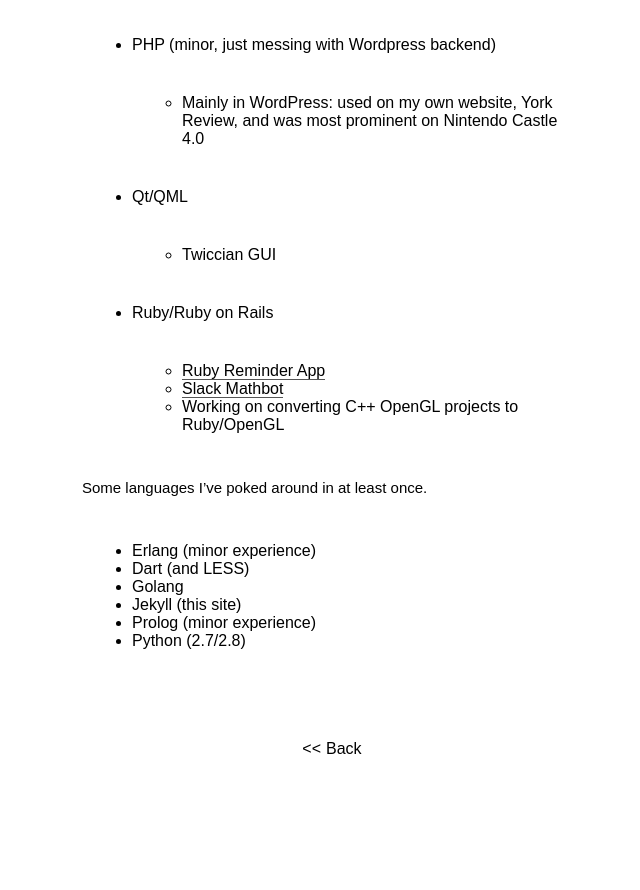
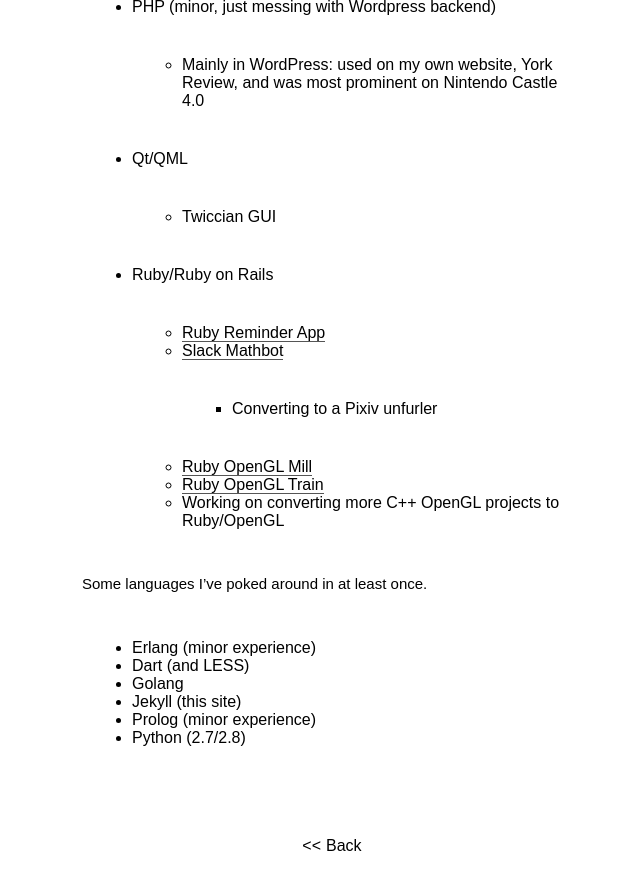
Before and after one commit to Larke12/larke12.github.io, a Jekyll site: the page built from _posts/2015-12-24-programming.md, in a window 1280 px wide and 900 px high, scrolled down 1113 px. Shown: the top 890 px of the window, without its empty margins (308-948 px from the left). Built offline with Jekyll 4.4.1, drawn with Linux system fonts in a browser that asks for light colours; some web fonts are replaced; before the commit the page ends 1916 px from its top, so only the background shows below that.

Commit message:
Changed some layouts, added OpenGL to Programming

```diff
--- a/_layouts/post.html
+++ b/_layouts/post.html
@@ -16,7 +16,7 @@ layout: default
 
 	<div class="center">
 		<h1>{{ page.title }}</h1>
-		<time>{{ page.date | date: '%B %-d, %Y' }}</time>
+		<!-- <time>{{ page.date | date: '%B %-d, %Y' }}</time> -->
 	</div>
 
 	<div class="divider"></div>
--- a/_posts/2015-12-24-programming.md
+++ b/_posts/2015-12-24-programming.md
@@ -27,7 +27,10 @@ Below is a list of programming languages to which I’ve been exposed. I am neit
 + Ruby/Ruby on Rails
 	+ [Ruby Reminder App](https://github.com/Larke12/ruby-reminder)
 	+ [Slack Mathbot](https://github.com/Larke12/slack-mathbot)
-	+ Working on converting C++ OpenGL projects to Ruby/OpenGL
+		+ Converting to a Pixiv unfurler
+	+ [Ruby OpenGL Mill](https://github.com/Larke12/ruby-opengl-mill)
+	+ [Ruby OpenGL Train](https://github.com/Larke12/ruby-opengl-train)
+	+ Working on converting more C++ OpenGL projects to Ruby/OpenGL
 
 Some languages I've poked around in at least once.
 
--- a/index.html
+++ b/index.html
@@ -9,8 +9,8 @@ layout: default
 
 		<li>
 			<div class="post-date">
-				<!-- <span>{{ post.date | date: "%b %d, %Y" }}</span> -->
-				<span>"^.^"</span>
+				 <!-- <span>{{ post.date | date: "%b %d, %Y" }}</span> -->
+				 <span>{{ post.date | date: "%Y" }}</span>
 			</div>
 			<div class="title">
 				<a href="{{ post.url | prepend: site.baseurl }}">{{ post.title }}</a>
```
